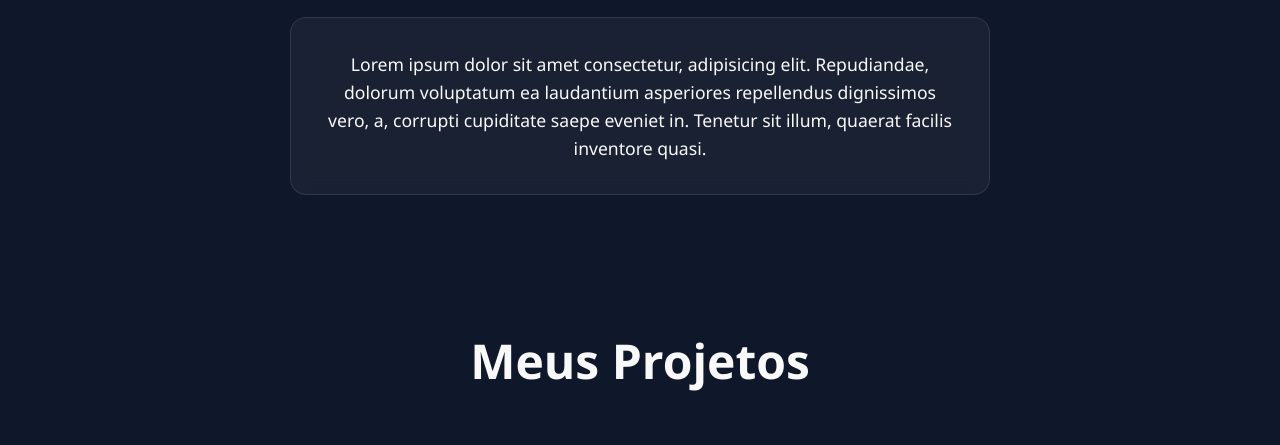
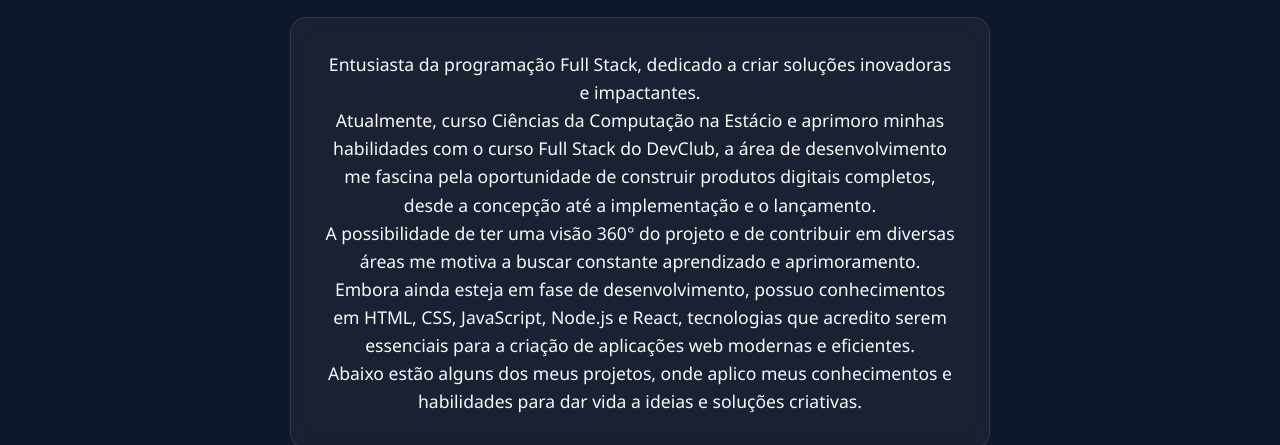
Before and after one commit to CristianMartinezApi/PORTIF-LIO, a plain HTML site: page index.html in a window 1280 px wide. Shown: the part 912-1357 px from the top of the page. Drawn offline with Linux system fonts and the light colour scheme.

Commit message:
ajuste sobre mim

```diff
--- a/index.html
+++ b/index.html
@@ -38,11 +38,13 @@
       <h2 class="sobre-titulo">Sobre Mim</h2>
       <div class="sobre-caixa">
         <p class="sobre-paragrafo">
-          Lorem ipsum dolor sit amet consectetur, adipisicing elit. Repudiandae,
-          dolorum voluptatum ea laudantium asperiores repellendus dignissimos
-          vero, a, corrupti cupiditate saepe eveniet in. Tenetur sit illum,
-          quaerat facilis inventore quasi.
-        </p>
+            Entusiasta da programação Full Stack, dedicado a criar soluções inovadoras e impactantes. <br>Atualmente, curso Ciências da Computação na Estácio e aprimoro minhas habilidades com o curso Full Stack do DevClub,
+
+            a área de desenvolvimento me fascina pela oportunidade de construir produtos digitais completos, desde a concepção até a implementação e o lançamento. <br>A possibilidade de ter uma visão 360° do projeto e de contribuir em diversas áreas me motiva a buscar constante aprendizado e aprimoramento.
+
+            <br>Embora ainda esteja em fase de desenvolvimento, possuo conhecimentos em HTML, CSS, JavaScript, Node.js e React, tecnologias que acredito serem essenciais para a criação de aplicações web modernas e eficientes.
+
+            <br>Abaixo estão alguns dos meus projetos, onde aplico meus conhecimentos e habilidades para dar vida a ideias e soluções criativas.
       </div>
     </section>
 
```
